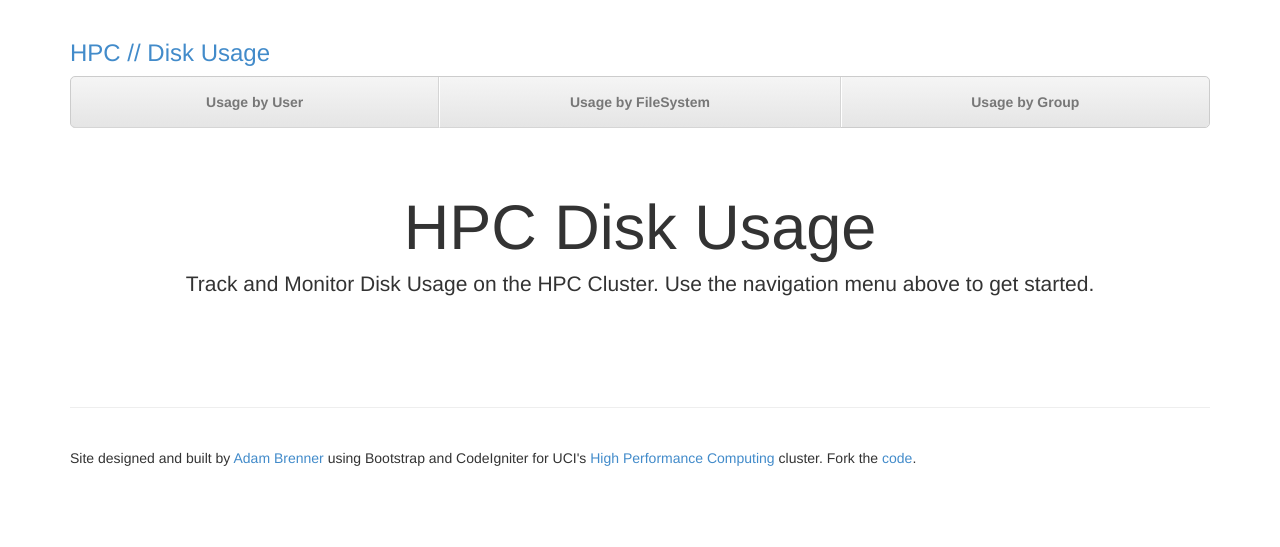
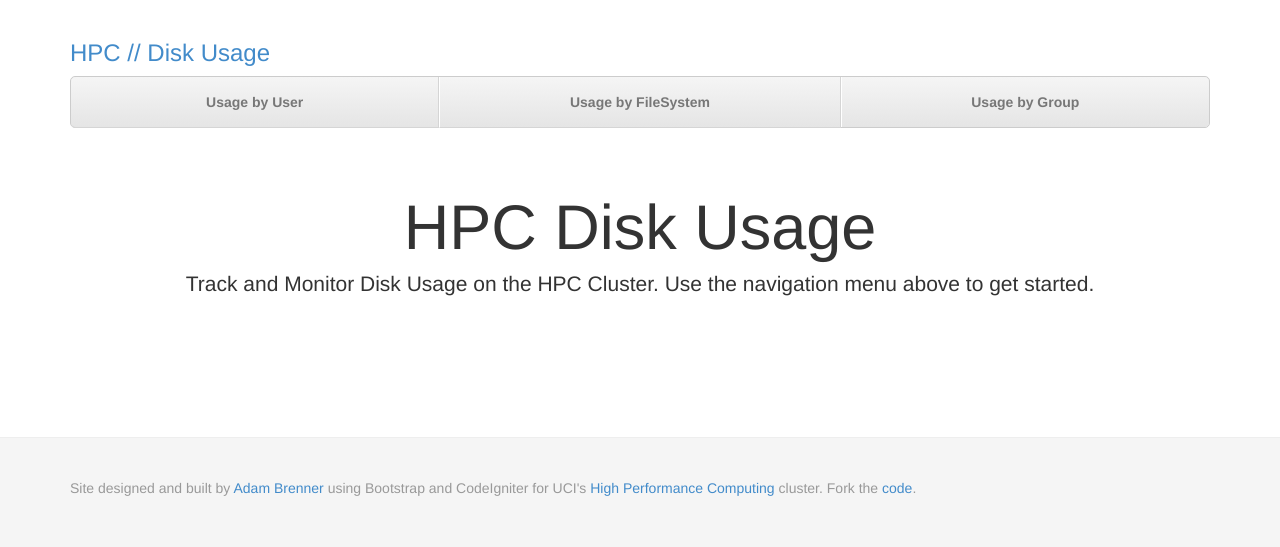
Before and after one commit to abrenner/robinhood-multifs-web, a CodeIgniter app: page / in a window 1280 px wide. Shown: the top 547 px of the page. Run offline with CodeIgniter, Linux system fonts and the light colour scheme.

Commit message:
Footer Background and Benchmarks
The footer now has a background colour and benchmarks (time it takes to
load a page) is being commented in HTML.

Signed-off-by: Adam Brenner <aebrenne@uci.edu>

```diff
--- a/application/views/footer.php
+++ b/application/views/footer.php
@@ -1,13 +1,14 @@
-      <!-- Site footer -->
-      <div class="footer">
-        <p>Site designed and built by <a href="http://www.ics.uci.edu/~aebrenne/" target="_blank">Adam Brenner</a>
-                   using Bootstrap and CodeIgniter for UCI's <a href="http://hpc.oit.uci.edu" target="_blank">High Performance Computing</a>
-                    cluster. Fork the <a href="https://github.com/abrenner/robinhood-multifs-web" target="_blank">code</a>.
-        </p>
-      </div>
-
     </div> <!-- /container -->
-
+    <!-- Site footer -->
+    <div class="footer">
+        <div class="container">
+      <p class="text-muted credit">Site designed and built by <a href="http://www.ics.uci.edu/~aebrenne/" target="_blank">Adam Brenner</a>
+                 using Bootstrap and CodeIgniter for UCI's <a href="http://hpc.oit.uci.edu" target="_blank">High Performance Computing</a>
+                  cluster. Fork the <a href="https://github.com/abrenner/robinhood-multifs-web" target="_blank">code</a>.
+                  <!-- Page rendered in <strong>{elapsed_time}</strong> seconds -->
+      </p>
+        </div>
+    </div>
 
     <!-- Bootstrap core JavaScript
     ================================================== -->
--- a/application/views/header.php
+++ b/application/views/header.php
@@ -12,7 +12,7 @@
     <link href="<?php echo base_url(); ?>css/bootstrap.css" rel="stylesheet">
 
     <!-- Custom styles for this template -->
-    <link href="<?php echo base_url(); ?>css/nav.css" rel="stylesheet">
+    <link href="<?php echo base_url(); ?>css/body.css" rel="stylesheet">
 
   </head>
 
--- a/css/nav.css
+++ b/css/body.css
@@ -1,12 +1,17 @@
 body {
   padding-top: 20px;
+  min-height: 100%;
+  height: auto !important;
+  height: 100%;
 }
 
+/* Set the fixed height of the footer here */
 .footer {
   border-top: 1px solid #eee;
   margin-top: 40px;
   padding-top: 40px;
   padding-bottom: 40px;
+  background-color: #f5f5f5;
 }
 
 /* Main marketing message and sign up button */
```
